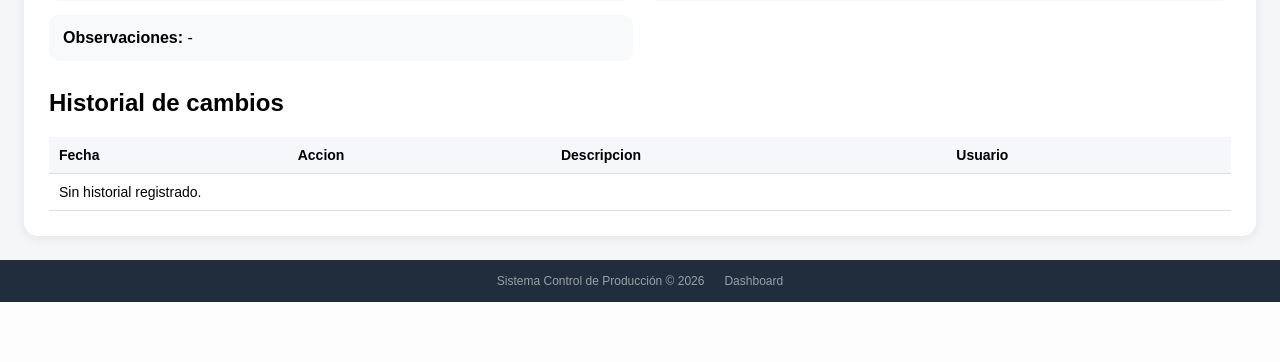
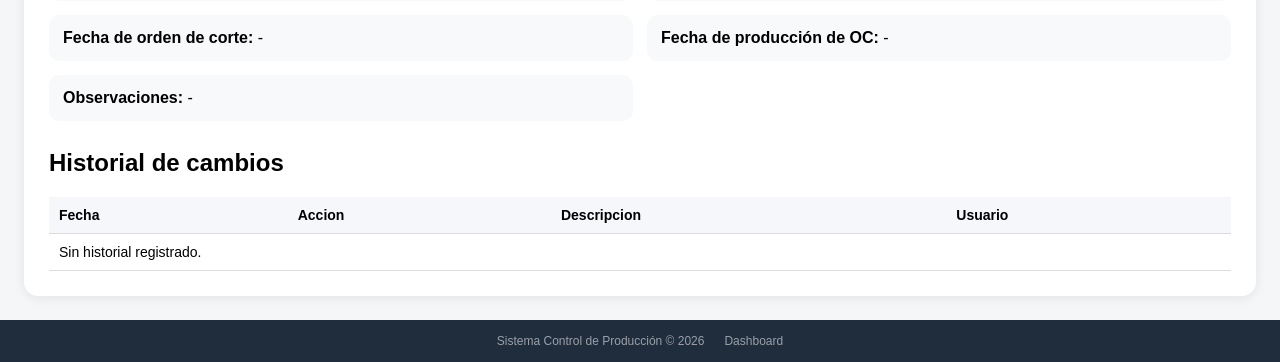
Before and after one commit to maxalejandro31-web/sistema_produccion, a Django app: template produccion/templates/produccion/detalle_orden.html in a window 1280 px wide. Shown: the part 770-1132 px from the top of the page. Before the commit the page ends 1072 px from the top, so only its background shows below. Run offline with Django 5.2, Linux system fonts and the light colour scheme; the template is opened without the code that fills it, so the values that code supplies are empty.

Commit message:
Agregar Fecha de orden de corte y Fecha de produccion de OC a ordenes
Dos campos de fecha nuevos, capturables a mano en Captura/Editar Orden
(la fecha real del papel puede diferir del dia que se captura en el
sistema), visibles tambien en el detalle y la impresion de la orden.

```diff
--- a/produccion/forms.py
+++ b/produccion/forms.py
@@ -16,6 +16,8 @@ class OrdenProduccionForm(forms.ModelForm):
             'operador_nombre',
             'turno',
             'prioridad',
+            'fecha_orden_corte',
+            'fecha_produccion_oc',
             'hora_inicio',
             'hora_fin',
             'tiempo_preparacion_min',
@@ -42,6 +44,8 @@ class OrdenProduccionForm(forms.ModelForm):
             'estado',
         ]
         widgets = {
+            'fecha_orden_corte': forms.DateInput(attrs={'type': 'date'}),
+            'fecha_produccion_oc': forms.DateInput(attrs={'type': 'date'}),
             'hora_inicio': forms.TimeInput(attrs={'type': 'time'}),
             'hora_fin': forms.TimeInput(attrs={'type': 'time'}),
             'demora_hora_inicio': forms.TimeInput(attrs={'type': 'time'}),
--- a/produccion/models.py
+++ b/produccion/models.py
@@ -65,6 +65,8 @@ class OrdenProduccion(models.Model):
     prioridad = models.CharField(max_length=10, choices=PRIORIDAD_CHOICES, default='media')
 
     fecha = models.DateField(auto_now_add=True)
+    fecha_orden_corte = models.DateField(null=True, blank=True, verbose_name='Fecha de orden de corte')
+    fecha_produccion_oc = models.DateField(null=True, blank=True, verbose_name='Fecha de producción de OC')
     hora_inicio = models.TimeField(null=True, blank=True)
     hora_fin = models.TimeField(null=True, blank=True)
 
--- a/produccion/templates/produccion/detalle_orden.html
+++ b/produccion/templates/produccion/detalle_orden.html
@@ -138,6 +138,8 @@
         </div>
         <div class="card"><strong>Estado:</strong> {{ orden.get_estado_display }}</div>
         <div class="card"><strong>Fecha:</strong> {{ orden.fecha }}</div>
+        <div class="card"><strong>Fecha de orden de corte:</strong> {{ orden.fecha_orden_corte|date:"d/m/Y"|default:"-" }}</div>
+        <div class="card"><strong>Fecha de producción de OC:</strong> {{ orden.fecha_produccion_oc|date:"d/m/Y"|default:"-" }}</div>
         <div class="card"><strong>Observaciones:</strong> {{ orden.observaciones|default:"-" }}</div>
     </div>
 
--- a/produccion/templates/produccion/imprimir_orden.html
+++ b/produccion/templates/produccion/imprimir_orden.html
@@ -102,6 +102,8 @@
     <div class="seccion-titulo">Información general</div>
     <div class="grid2">
         <div class="campo"><div class="campo-label">Cliente</div><div class="campo-valor">{{ orden.cliente|default:"—" }}</div></div>
+        <div class="campo"><div class="campo-label">Fecha de orden de corte</div><div class="campo-valor">{{ orden.fecha_orden_corte|date:"d/m/Y"|default:"—" }}</div></div>
+        <div class="campo"><div class="campo-label">Fecha de producción de OC</div><div class="campo-valor">{{ orden.fecha_produccion_oc|date:"d/m/Y"|default:"—" }}</div></div>
         {% if orden.tipo_proceso == 'fleje' %}
         <div class="campo"><div class="campo-label">Cinta origen</div><div class="campo-valor">{{ orden.pt_origen|default:"—" }}</div></div>
         {% else %}
```
Also changed, not shown: produccion/migrations/0011_ordenproduccion_fecha_orden_corte_and_more.py (added).
